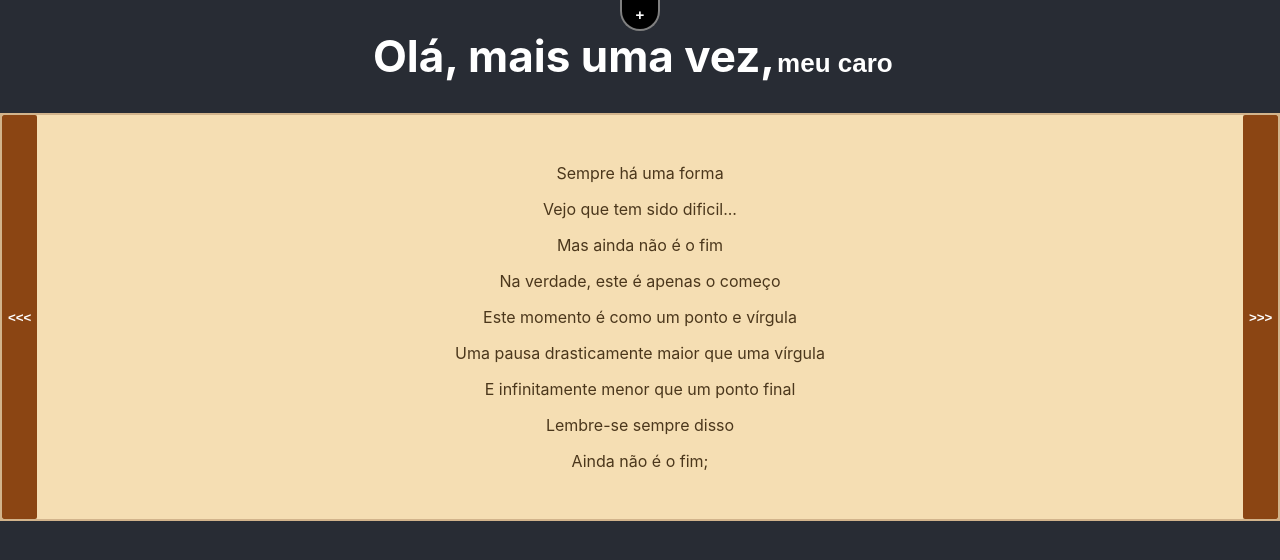
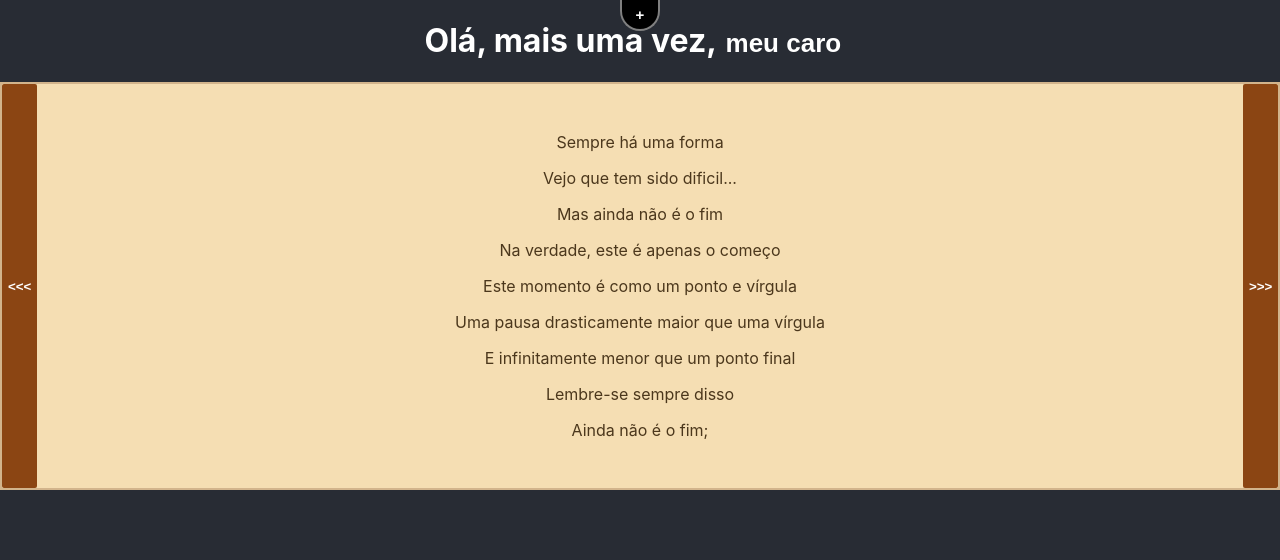
Before and after one commit to r0ber0be/italents-bootcamp, a React (Create React App) app in the folder Atividade 02/naive-melody/: page / in a window 1280 px wide. Shown: the top 560 px of the page. Built offline with nearby package versions, Linux system fonts and the light colour scheme; the HTML template or start-up script is replaced by a standard one.

Commit message:
Comentários explicando os códigos

```diff
--- a/Atividade 02/naive-melody/src/App.css
+++ b/Atividade 02/naive-melody/src/App.css
@@ -10,13 +10,5 @@
   flex-direction: column;
   align-items: center;
   justify-content: center;
-  font-size: calc(6px + 2vmin);
   color: white;
 }
-
-input[type="text"] {
-  color: white;
-  font-size: calc(10px + 2vmin);
-  border: none;
-  background-color: transparent;
-}
--- a/Atividade 02/naive-melody/src/components/card/CardLetter.js
+++ b/Atividade 02/naive-melody/src/components/cardLetter/CardLetter.js
@@ -9,15 +9,17 @@ export function CardLetter({ letters }) {
 
   const next = (e) => {
     e.preventDefault()
+    // Enquanto o tamanho do vetor 'letters' for maior que meu indice, é possível incrementar o indice
     if(index < letters.length-1) {
-      setIndex(prevIndex => prevIndex+1)
+      setIndex(prevIndex => prevIndex+1) // Incrimenta o indice
     }
   }
 
   const previous = (e) => {
     e.preventDefault()
+    // O tamanho de um array com 1 elemento começa em 1 enquanto o index de um array inicia em 0
     if(index > 0) {
-      setIndex(prevIndex => prevIndex-1)
+      setIndex(prevIndex => prevIndex-1) // Decrementa o indice
     }
   }
 
@@ -25,7 +27,7 @@ export function CardLetter({ letters }) {
     <div className='card-container'>
       <Button func={previous} text={"<<<"} classStyle={"go-back"} />
       <div>
-        {splitedLetters[index].map((l, index) => {
+        {splitedLetters[index].map((l, index) => { //Quando o indice é incrementado ou decrementado, a posição do array letters se altera, fazendo com que uma nova letter seja exibida
           return <p key={index}>{l}</p>
         })}
       </div>
--- /dev/null
+++ b/Atividade 02/naive-melody/src/components/inputName/InputWelcomeName.css
@@ -0,0 +1,7 @@
+input[type="text"] {
+  min-width: 100px;
+  color: white;
+  font-size: calc(10px + 2vmin);
+  border: none;
+  background-color: transparent;
+}
--- a/Atividade 02/naive-melody/src/components/inputName/InputWelcomeName.js
+++ b/Atividade 02/naive-melody/src/components/inputName/InputWelcomeName.js
@@ -1,4 +1,5 @@
 import { useEffect, useState } from "react"
+import './InputWelcomeName.css'
 
 export function InputWelcomeName() {
   // Inicializa name com 'meu caro' por padrão quando não houverem valores armazenados na chave 'name' no local storage
--- a/Atividade 02/naive-melody/src/components/pageHeader/PageHeader.js
+++ b/Atividade 02/naive-melody/src/components/pageHeader/PageHeader.js
@@ -1,14 +1,20 @@
 import Button from "../button/Button";
 import { WelcomeMessage } from "../welcome/WelcomeMessage";
 
+// A função setLetters é recebida como prop e permite atualizar o estado de 'letters'
 export default function PageHeader({ setLetters }) {
   const addNewLetter = () => {
     const newLetter = prompt('Escreva no seu pergaminho. Obs: para adicionar quebra de linhas, dê espaço e coloque a letra maiuscula na próxima palavra!')
+
+    // Caso 'newLetter' seja vazia, mostrar o alerta. O return termina a execução da função
     if(!newLetter) {
       return alert('Escreva, por favor!')
     }
+
     setLetters(prevLetters => {
+      // Cria uma cópia do array 'prevLetters' e adiciona um novo objeto com a chave 'letter' e o valor de 'newLetter'
       const updatedLetters = [...prevLetters, { letter: newLetter }]
+      // Transforma o novo array de objetos em uma string para poder ser armazenado no local storage
       localStorage.setItem('letters', JSON.stringify(updatedLetters))
       return updatedLetters
     })
--- a/Atividade 02/naive-melody/src/components/welcome/WelcomeMessage.js
+++ b/Atividade 02/naive-melody/src/components/welcome/WelcomeMessage.js
@@ -1,8 +1,8 @@
-import { InputWelcomeName } from "../inputName/InputWelcomeName";
+import { InputWelcomeName } from '../inputName/InputWelcomeName';
 
 export function WelcomeMessage() {
   return (
-    <h1>Olá, mais uma vez,
+    <h1 className='welcome'>Olá, mais uma vez, {' '}
       <InputWelcomeName />
     </h1>
   )
--- a/Atividade 02/naive-melody/src/pages/Home.js
+++ b/Atividade 02/naive-melody/src/pages/Home.js
@@ -1,5 +1,5 @@
 import { useState } from "react";
-import { CardLetter } from "../components/card/CardLetter";
+import { CardLetter } from "../components/cardLetter/CardLetter";
 import PageHeader from "../components/pageHeader/PageHeader";
 import { initialLetters } from "../utils/data";
 
--- a/Atividade 02/naive-melody/src/utils/letterSpliter.js
+++ b/Atividade 02/naive-melody/src/utils/letterSpliter.js
@@ -1,5 +1,5 @@
 export const letterSpliter = (letters) => {
   return letters.map(({ letter }) => {
-    return letter.split(/\s(?=[A-Z])/g)
+    return letter.split(/\s(?=[A-Z])/g) // 'Reparte' a carta onde há espaços seguidos de uma letra maiuscula
   })
 }
```
Also changed, not shown: Atividade 02/naive-melody/src/components/cardLetter/CardLetter.css (renamed from Atividade 02/naive-melody/src/components/card/CardLetter.css).
